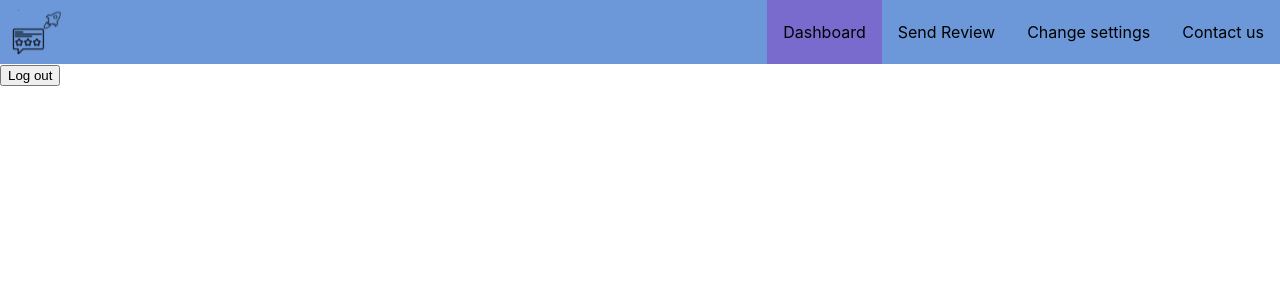
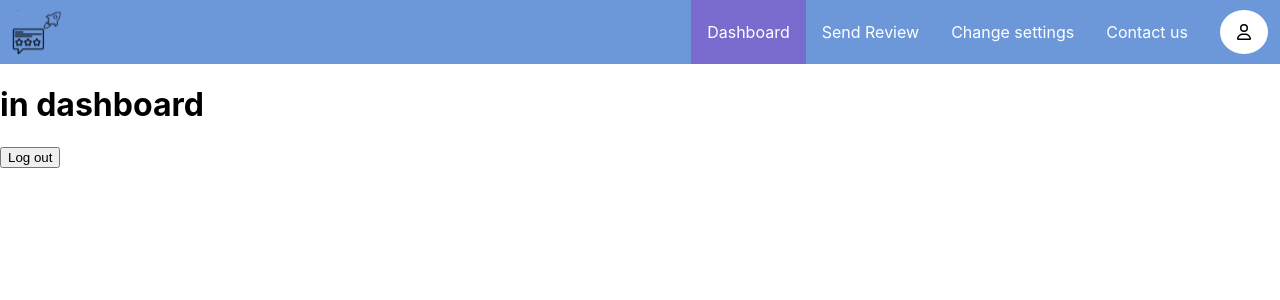
Before and after one commit to ayush9090/review-booster-frontend, a React (Create React App) app: page /home in a window 1280 px wide. Shown: the top 300 px of the page. Built offline with nearby package versions, Linux system fonts and the light colour scheme; no server answers; sample sign-in values are in the browser's storage.

Commit message:
profile added

```diff
--- /dev/null
+++ b/src/components/assets/logos/ProfileIcon.tsx
@@ -0,0 +1,17 @@
+import React from "react";
+import { SvgProps } from "../../../types/types";
+
+const ReviewBoosterIcon: React.FC<SvgProps> = ({ height, width, color }) => {
+  return (
+    <svg
+      xmlns="http://www.w3.org/2000/svg"
+      height={height || "1em"}
+      width={width || "3em"}
+      viewBox="0 0 448 512"
+    >
+      <path d="M304 128a80 80 0 1 0 -160 0 80 80 0 1 0 160 0zM96 128a128 128 0 1 1 256 0A128 128 0 1 1 96 128zM49.3 464H398.7c-8.9-63.3-63.3-112-129-112H178.3c-65.7 0-120.1 48.7-129 112zM0 482.3C0 383.8 79.8 304 178.3 304h91.4C368.2 304 448 383.8 448 482.3c0 16.4-13.3 29.7-29.7 29.7H29.7C13.3 512 0 498.7 0 482.3z" />
+    </svg>
+  );
+};
+
+export default ReviewBoosterIcon;
--- a/src/components/navbar/Navbar.tsx
+++ b/src/components/navbar/Navbar.tsx
@@ -1,6 +1,18 @@
 import React, { useState } from "react";
+import ChangeSettings from "../../features/ChangeSettings/ChangeSettings";
+import ContactUs from "../../features/ContactUs/ContactUs";
+import Dashboard from "../../features/Dashboard/Dashboard";
+import SendReview from "../../features/SendReview/SendReview";
+import ProfileIcon from "../assets/logos/ProfileIcon";
 import ReviewBoosterIcon from "../assets/logos/ReviewBoosterIcon";
-import { NavContainer, TabsOptions, Option } from "./NavbarStyles";
+import {
+  NavContainer,
+  TabsOptionsContainer,
+  Option,
+  Tabs,
+  Profile,
+  ProfileIconBg,
+} from "./NavbarStyles";
 
 const Navbar: React.FC = () => {
   const NavOptions = [
@@ -36,10 +48,12 @@ const Navbar: React.FC = () => {
     <>
       <NavContainer>
         <ReviewBoosterIcon height={"125"} width={"74"} />
-        <TabsOptions>
+        <TabsOptionsContainer>
+          <Tabs>
             {NavOptions.map((option) => {
               return (
                 <Option
+                  style={{ color: "#ffffff" }}
                   currentSelectd={currentSelected === option.key}
                   onClick={() => onClickOption(option.key)}
                 >
@@ -47,8 +61,19 @@ const Navbar: React.FC = () => {
                 </Option>
               );
             })}
-        </TabsOptions>
+          </Tabs>
+          <Profile>
+            <ProfileIconBg>
+              <ProfileIcon />
+            </ProfileIconBg>
+          </Profile>
+        </TabsOptionsContainer>
       </NavContainer>
+      <ProfileIconBg />
+      {currentSelected === "Dashboard" && <Dashboard />}
+      {currentSelected === "Send Review" && <SendReview />}
+      {currentSelected === "Change settings" && <ChangeSettings />}
+      {currentSelected === "Contact us" && <ContactUs />}
     </>
   );
 };
--- a/src/components/navbar/NavbarStyles.tsx
+++ b/src/components/navbar/NavbarStyles.tsx
@@ -10,12 +10,29 @@ export const NavContainer = styled.div`
   background: #6c98da;
 `;
 
-export const TabsOptions = styled.div`
+export const TabsOptionsContainer = styled.div`
+  display: flex;
+  flex-direction: row;
+  height: 100%;
+  justify-content: space-between;
+  padding-right: 12px;
+`;
+
+export const Tabs = styled.div`
   display: flex;
   flex-direction: row;
   height: 100%;
 `;
 
+export const Profile = styled.div`
+  display: flex;
+  flex-direction: row;
+  height: 100%;
+  justify-content: center;
+  align-items: center;
+  z-index: 1;
+  margin-left: 16px;
+`;
 export const Option = styled.div<{ currentSelectd: boolean }>`
   display: flex;
   flex-direction: row;
@@ -26,4 +43,13 @@ export const Option = styled.div<{ currentSelectd: boolean }>`
   background: ${(props) => (props.currentSelectd ? "#796BCD" : " #6c98da")};
 `;
 
+export const ProfileIconBg = styled.div`
+  display: flex;
+  border-radius: 50%;
+  height: 70%;
+  justify-content: center;
+  align-items: center;
+  background-color: #ffffff;
+`;
+
 export const Icon = styled.div``;
--- /dev/null
+++ b/src/features/ChangeSettings/ChangeSettings.tsx
@@ -0,0 +1,11 @@
+import React, { useState } from "react";
+
+const ChangeSettings: React.FC = () => {
+  return (
+    <>
+      <h1>In Change Settings</h1>
+    </>
+  );
+};
+
+export default ChangeSettings;
--- /dev/null
+++ b/src/features/ContactUs/ContactUs.tsx
@@ -0,0 +1,11 @@
+import React, { useState } from "react";
+
+const ContactUs: React.FC = () => {
+  return (
+    <>
+      <h1>In Contac tUs</h1>
+    </>
+  );
+};
+
+export default ContactUs;
--- /dev/null
+++ b/src/features/Dashboard/Dashboard.tsx
@@ -0,0 +1,11 @@
+import React, { useState } from "react";
+
+const Dashboard: React.FC = () => {
+  return (
+    <>
+      <h1>in dashboard</h1>
+    </>
+  );
+};
+
+export default Dashboard;
--- /dev/null
+++ b/src/features/SendReview/SendReview.tsx
@@ -0,0 +1,11 @@
+import React, { useState } from "react";
+
+const SendReview: React.FC = () => {
+  return (
+    <>
+      <h1>In Send Review</h1>
+    </>
+  );
+};
+
+export default SendReview;
```
Also changed, not shown: src/features/ChangeSettings/ChangeSettingsStyles.tsx (added, +9 -0 lines), src/features/ContactUs/ContactUsStyles.tsx (added, +9 -0 lines), src/features/Dashboard/DashboardStyled.tsx (added, +9 -0 lines), src/features/SendReview/SendReviewStyles.tsx (added, +9 -0 lines). Lines whose indentation alone changed are shown as unchanged.
